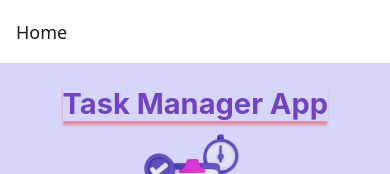
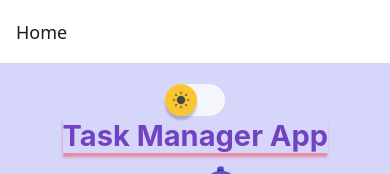
Before and after one commit to Mangesh-Ajackus/TaskManager, a React Native app: screen /Home in a window 390 px wide. Shown: the top 174 px of the page. Built offline with nearby package versions, Linux system fonts and the light colour scheme.

Commit message:
added dark mode

```diff
--- a/screens/HomeScreen.js
+++ b/screens/HomeScreen.js
@@ -1,9 +1,9 @@
 import { useState, useEffect } from "react";
-import { FlatList, StyleSheet, Text, View, Animated,Button, } from "react-native";
+import { FlatList, StyleSheet, Text, View, Animated,Button, Image, TouchableOpacity } from "react-native";
 import { Toast } from "react-native-toast-message/lib/src/Toast";
 import TaskItemList from "../components/TaskItemList";
 import TaskInput from "../components/TaskInput";
-import { useNavigation } from '@react-navigation/native';
+import {useNavigation } from '@react-navigation/native';
 import AsyncStorage from "@react-native-async-storage/async-storage";
 
 const HomeScreen = () => {
@@ -12,6 +12,18 @@ const HomeScreen = () => {
   const [scaleAnim] = useState(new Animated.Value(0.5));
   const [filter, setFilter] = useState("all"); // New state for filter
   const navigation = useNavigation();
+  const [isDark, setIsDark] = useState(false);
+
+  const toggleTheme = () => setIsDark(prev => !prev);
+
+  const appContainer = {
+    backgroundColor: isDark ? '#000' : '#d5d6f9',
+    flex: 1,
+    paddingTop: 20,
+    paddingHorizontal: 10,
+    justifyContent: "top",
+    alignItems: "center",
+  };
 
   useEffect(() => {
 
@@ -52,7 +64,7 @@ const HomeScreen = () => {
     }
   };
 
-const addTaskHandler = (enteredTaskText) => {
+  const addTaskHandler = (enteredTaskText) => {
     if (enteredTaskText.trim() !== "" && enteredTaskText.length >= 3) {
       const newTask = {
         text: enteredTaskText,
@@ -107,7 +119,39 @@ const addTaskHandler = (enteredTaskText) => {
   });
 
   return (
-    <View style={styles.appContainer}>
+    <View style={appContainer}>
+        {/* <Switch
+          value={isDarkMode}
+          onValueChange={toggleSwitch}
+        /> */}
+        {/* <DarkMode /> */}
+
+        <TouchableOpacity
+      style={[
+        styles.toggleContainer,
+        { backgroundColor: isDark ? '#f5f6fa' : '#f5f6fa' },
+      ]}
+      onPress={toggleTheme}
+    >
+      <Animated.View
+        style={[
+          styles.knob,
+          {
+            alignSelf: isDark ? 'flex-end' : 'flex-start',
+            backgroundColor: isDark ? '#29accc' : '#fbc531',
+          },
+        ]}
+      >
+        <Image
+          source={
+            isDark
+              ? require('../assets/night.png') // Your moon icon
+              : require('../assets/day.png')  // Your sun icon
+          }
+          style={styles.icon}
+        />
+      </Animated.View>
+    </TouchableOpacity>
       <Animated.Text
         style={[
           styles.appHeading,
@@ -176,12 +220,7 @@ const styles = StyleSheet.create({
     elevation: 5,
   },
   appContainer: {
-    flex: 1,
-    paddingTop: 20,
-    paddingHorizontal: 10,
-    justifyContent: "top",
-    alignItems: "center",
-    backgroundColor: "#d5d6f9"
+
   },
   taskContainer: {
     width: "100%",
@@ -237,6 +276,33 @@ const styles = StyleSheet.create({
     padding: 4,
     width: "32%"
   },
+
+  //toggle styling
+  toggleContainer: {
+    width: 60,
+    height: 32,
+    borderRadius: 20,
+    padding: 0,
+    justifyContent: 'center',
+  },
+  knob: {
+    width: 32,
+    height: 32,
+    borderRadius: 16,
+    justifyContent: 'center',
+    alignItems: 'center',
+    // Optional shadow
+    shadowColor: '#000',
+    shadowOffset: { width: 0, height: 4 },
+    shadowOpacity: 0.2,
+    shadowRadius: 2,
+    elevation: 3,
+  },
+  icon: {
+    width: 20,
+    height: 20,
+    resizeMode: 'contain',
+  },
 });
 
 export default HomeScreen;
```
Also changed, not shown: components/DarkMode.js (deleted, +0 -40 lines), assets/day.png (added), assets/night.png (added).
